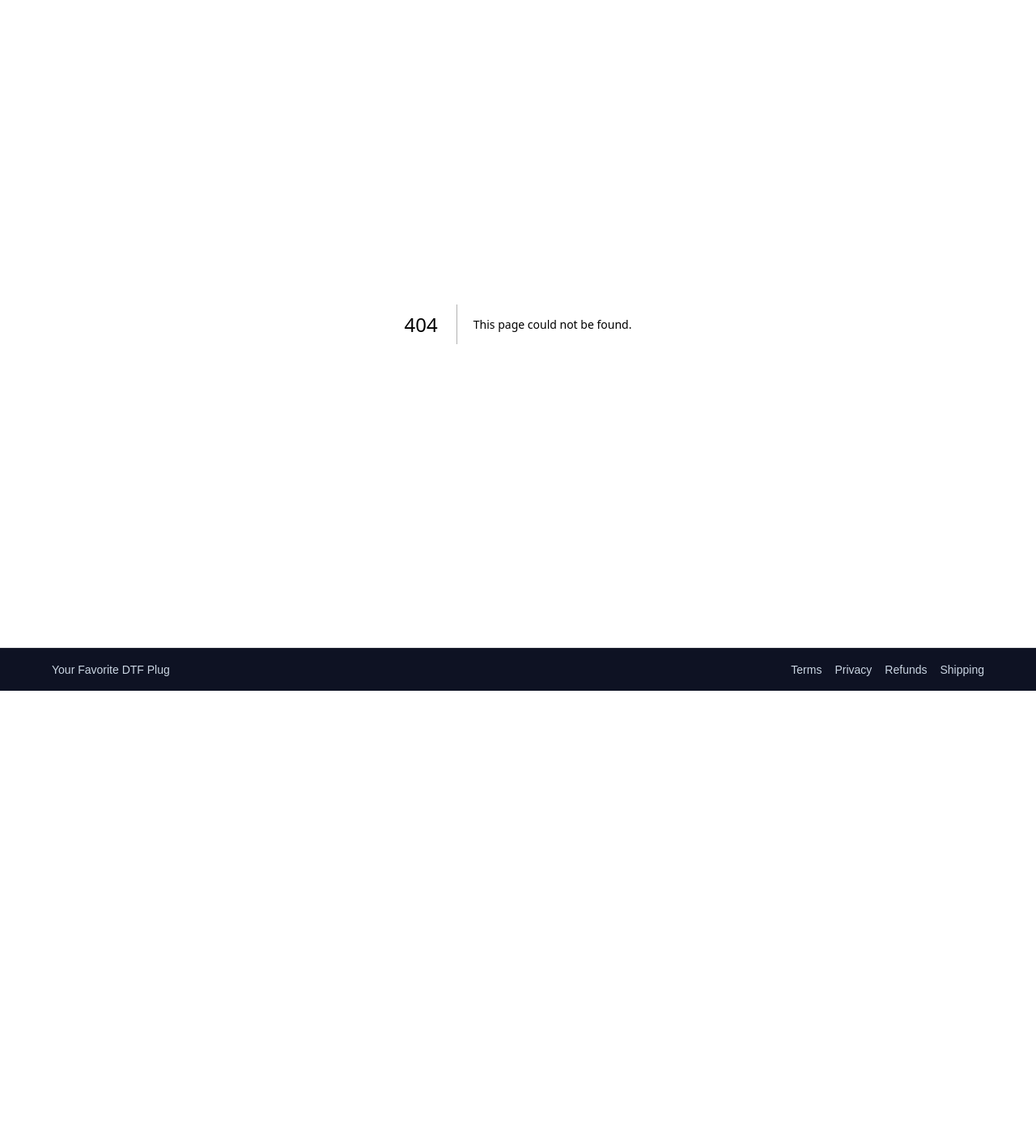
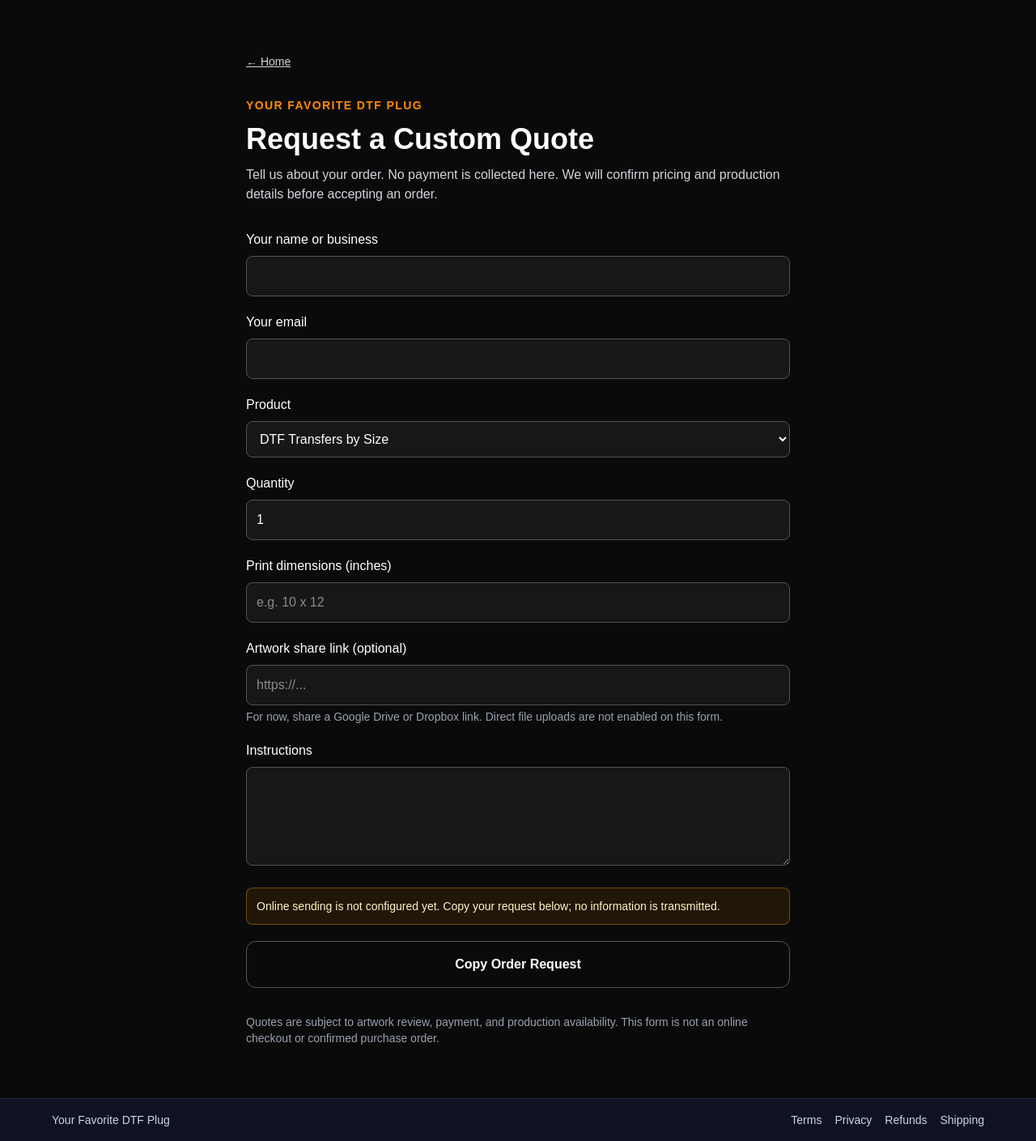
Before and after one commit to allin1xtra-ctrl/dtf-designer-clean, a Next.js app: page /quote in a window 1280 px wide. Before the commit this address had no page. Shown: the whole page at 81% size. Before the commit the page ends 853 px from the top, so only its background shows below. Built offline with nearby package versions, Linux system fonts and the light colour scheme.

Commit message:
Add no-subscription DTF quote request page

```diff
--- /dev/null
+++ b/app/quote/page.tsx
@@ -0,0 +1,42 @@
+"use client";
+
+import { useState } from "react";
+
+const products = ["DTF Transfers by Size", "Gang Sheet Upload", "Custom T-Shirts", "Custom Hoodies", "Wholesale / Bulk Order"];
+
+export default function QuotePage() {
+  const [name, setName] = useState("");
+  const [email, setEmail] = useState("");
+  const [product, setProduct] = useState(products[0]);
+  const [quantity, setQuantity] = useState("1");
+  const [size, setSize] = useState("");
+  const [artwork, setArtwork] = useState("");
+  const [details, setDetails] = useState("");
+  const [copied, setCopied] = useState(false);
+  const destination = process.env.NEXT_PUBLIC_DTF_ORDER_EMAIL || "";
+  const summary = `Your Favorite DTF Plug — Quote Request\nCustomer: ${name}\nEmail: ${email}\nProduct: ${product}\nQuantity: ${quantity}\nDimensions: ${size || "Not supplied"}\nArtwork link: ${artwork || "Not supplied"}\nInstructions: ${details || "None"}`;
+  const mailto = `mailto:${encodeURIComponent(destination)}?subject=${encodeURIComponent("DTF Quote Request - " + product)}&body=${encodeURIComponent(summary)}`;
+
+  return (
+    <main className="min-h-screen bg-neutral-950 px-6 py-16 text-white">
+      <div className="mx-auto max-w-2xl">
+        <a href="/" className="text-sm text-gray-300 underline">← Home</a>
+        <p className="mt-8 text-sm font-bold uppercase tracking-widest text-orange-400">Your Favorite DTF Plug</p>
+        <h1 className="mt-3 text-4xl font-black">Request a Custom Quote</h1>
+        <p className="mt-3 text-gray-300">Tell us about your order. No payment is collected here. We will confirm pricing and production details before accepting an order.</p>
+        <form className="mt-8 space-y-5" onSubmit={e => { e.preventDefault(); if (destination) window.location.href = mailto; }}>
+          <label className="block">Your name or business<input required maxLength={120} value={name} onChange={e => setName(e.target.value)} className="mt-2 w-full rounded-lg border border-neutral-600 bg-neutral-900 p-3" /></label>
+          <label className="block">Your email<input required type="email" maxLength={200} value={email} onChange={e => setEmail(e.target.value)} className="mt-2 w-full rounded-lg border border-neutral-600 bg-neutral-900 p-3" /></label>
+          <label className="block">Product<select value={product} onChange={e => setProduct(e.target.value)} className="mt-2 w-full rounded-lg border border-neutral-600 bg-neutral-900 p-3">{products.map(p => <option key={p}>{p}</option>)}</select></label>
+          <label className="block">Quantity<input type="number" min="1" max="100000" required value={quantity} onChange={e => setQuantity(e.target.value)} className="mt-2 w-full rounded-lg border border-neutral-600 bg-neutral-900 p-3" /></label>
+          <label className="block">Print dimensions (inches)<input placeholder="e.g. 10 x 12" maxLength={100} value={size} onChange={e => setSize(e.target.value)} className="mt-2 w-full rounded-lg border border-neutral-600 bg-neutral-900 p-3" /></label>
+          <label className="block">Artwork share link (optional)<input type="url" placeholder="https://..." maxLength={1000} value={artwork} onChange={e => setArtwork(e.target.value)} className="mt-2 w-full rounded-lg border border-neutral-600 bg-neutral-900 p-3" /><span className="mt-1 block text-sm text-gray-400">For now, share a Google Drive or Dropbox link. Direct file uploads are not enabled on this form.</span></label>
+          <label className="block">Instructions<textarea rows={4} maxLength={3000} value={details} onChange={e => setDetails(e.target.value)} className="mt-2 w-full rounded-lg border border-neutral-600 bg-neutral-900 p-3" /></label>
+          {destination ? <button type="submit" className="w-full rounded-xl bg-orange-500 px-6 py-4 font-bold text-black">Open Email to Send Quote Request</button> : <p className="rounded-lg border border-amber-500/40 bg-amber-500/10 p-3 text-sm text-amber-100">Online sending is not configured yet. Copy your request below; no information is transmitted.</p>}
+          <button type="button" className="w-full rounded-xl border border-white/30 px-6 py-4 font-bold" onClick={async () => { await navigator.clipboard.writeText(summary); setCopied(true); }}> {copied ? "Copied request" : "Copy Order Request"} </button>
+        </form>
+        <p className="mt-8 text-sm text-gray-400">Quotes are subject to artwork review, payment, and production availability. This form is not an online checkout or confirmed purchase order.</p>
+      </div>
+    </main>
+  );
+}
```
